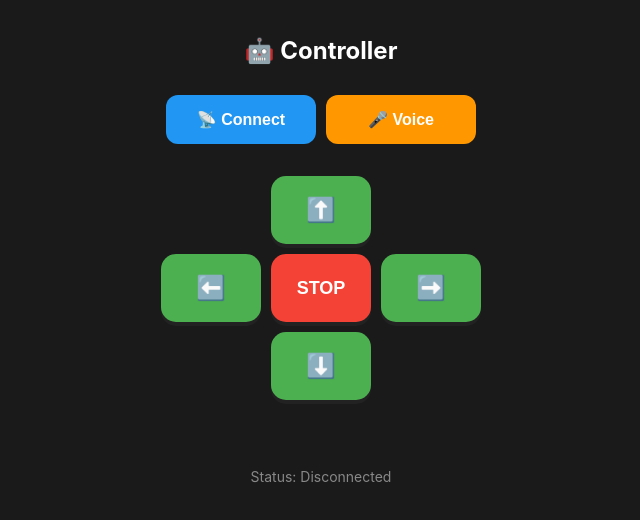
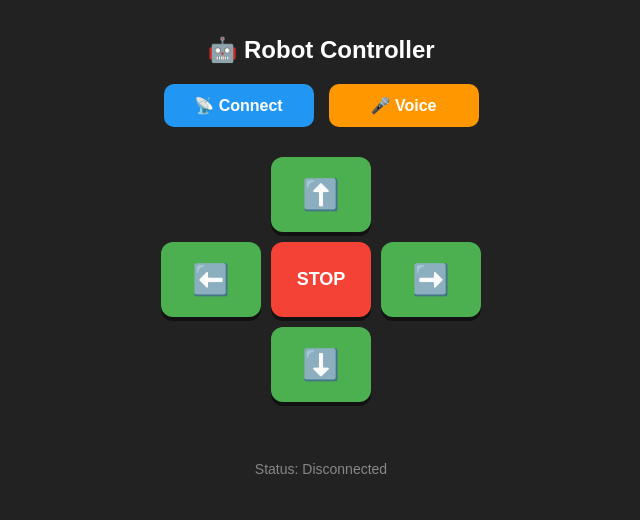
Before and after one commit to adamahmeddd/wheel-chair-control, a plain HTML site: page index.html in a window 1280 px wide. Shown: the whole page, without its empty margins (319-959 px from the left). Drawn offline with Linux system fonts and the light colour scheme.

Commit message:
Update index.html

```diff
--- a/index.html
+++ b/index.html
@@ -3,112 +3,110 @@
 <head>
     <meta charset="UTF-8">
     <meta name="viewport" content="width=device-width, initial-scale=1.0, maximum-scale=1.0, user-scalable=no">
-    <title>Robot Controller</title>
+    <title>Robot Control</title>
     <style>
         body {
-            font-family: -apple-system, BlinkMacSystemFont, "Segoe UI", Roboto, Helvetica, Arial, sans-serif;
+            font-family: sans-serif;
             text-align: center;
-            background-color: #1a1a1a;
+            background-color: #222;
             color: white;
             margin: 0;
             padding: 20px;
-            /* Prevent selecting text while tapping buttons */
             user-select: none;
             -webkit-user-select: none;
         }
 
-        h1 { margin-bottom: 30px; font-size: 24px; }
+        h1 { margin-bottom: 20px; font-size: 24px; }
 
         /* Top Action Buttons */
-        .top-buttons {
+        .top-bar {
             display: flex;
             justify-content: center;
-            gap: 10px;
+            gap: 15px;
             margin-bottom: 30px;
         }
 
-        .btn-main {
-            padding: 15px 20px;
+        .btn-top {
+            padding: 12px 25px;
             font-size: 16px;
-            border-radius: 12px;
             border: none;
+            border-radius: 10px;
+            font-weight: bold;
             cursor: pointer;
-            font-weight: bold;
+            color: white;
             flex: 1;
             max-width: 150px;
         }
 
-        .btn-connect { background-color: #2196F3; color: white; }
-        .btn-voice { background-color: #ff9800; color: white; }
+        .btn-connect { background-color: #2196F3; }
+        .btn-voice { background-color: #ff9800; }
 
-        /* D-Pad / Wheelchair Grid Layout */
-        .control-grid {
+        /* The Cross/D-Pad Layout */
+        .grid-container {
             display: grid;
-            grid-template-columns: repeat(3, 1fr);
-            grid-template-rows: repeat(3, auto);
+            grid-template-columns: 1fr 1fr 1fr;
+            grid-template-rows: auto auto auto;
             gap: 10px;
             max-width: 320px;
-            margin: 0 auto; /* Center the grid */
+            margin: 0 auto;
         }
 
-        .dpad-btn {
+        .dpad {
             background-color: #444;
             color: white;
             border: none;
-            border-radius: 15px;
+            border-radius: 12px;
             padding: 20px 0;
-            font-size: 24px;
+            font-size: 30px;
             cursor: pointer;
-            box-shadow: 0 4px #222; /* 3D effect */
-            active: box-shadow: 0 2px #222; transform: translateY(2px);
-            touch-action: manipulation; /* Improves touch response */
+            box-shadow: 0 4px #111;
+            touch-action: manipulation;
         }
 
-        .dpad-btn:active {
+        .dpad:active {
             background-color: #666;
-            transform: translateY(4px);
+            transform: translateY(3px);
             box-shadow: none;
         }
 
-        /* Specific Button Colors & Positions */
+        /* Button Positions */
         #btn-fwd  { grid-column: 2; grid-row: 1; background-color: #4CAF50; }
         #btn-left { grid-column: 1; grid-row: 2; background-color: #4CAF50; }
-        #btn-stop { grid-column: 2; grid-row: 2; background-color: #f44336; font-size: 18px; font-weight: bold;}
+        #btn-stop { grid-column: 2; grid-row: 2; background-color: #f44336; font-size: 18px; font-weight: 900; }
         #btn-right{ grid-column: 3; grid-row: 2; background-color: #4CAF50; }
         #btn-back { grid-column: 2; grid-row: 3; background-color: #4CAF50; }
 
-        #status { margin-top: 30px; color: #888; font-size: 14px; }
-        #voiceText { color: #ff9800; font-style: italic; min-height: 24px; }
-
+        #status { margin-top: 25px; color: #888; font-size: 14px; }
+        #voiceText { color: #ff9800; font-style: italic; min-height: 24px; margin-top: 10px;}
     </style>
 </head>
 <body>
 
-    <h1>🤖 Controller</h1>
+    <h1>🤖 Robot Controller</h1>
 
-    <div class="top-buttons">
-        <button class="btn-main btn-connect" onclick="connectBLE()">📡 Connect</button>
-        <button class="btn-main btn-voice" onclick="startVoice()">🎤 Voice</button>
+    <div class="top-bar">
+        <button class="btn-top btn-connect" onclick="connectBLE()">📡 Connect</button>
+        <button class="btn-top btn-voice" onclick="startVoice()">🎤 Voice</button>
     </div>
 
-    <div class="control-grid">
+    <div class="grid-container">
         <!-- Row 1 -->
-        <button id="btn-fwd" class="dpad-btn" onmousedown="startCmd('F')" onmouseup="endCmd()" ontouchstart="startCmd('F')" ontouchend="endCmd()">⬆️</button>
+        <button id="btn-fwd" class="dpad" onmousedown="startCmd('F')" onmouseup="endCmd()" ontouchstart="startCmd('F')" ontouchend="endCmd()">⬆️</button>
 
         <!-- Row 2 -->
-        <button id="btn-left" class="dpad-btn" onmousedown="startCmd('L')" onmouseup="endCmd()" ontouchstart="startCmd('L')" ontouchend="endCmd()">⬅️</button>
-        <button id="btn-stop" class="dpad-btn" onclick="sendCommand('S')">STOP</button>
-        <button id="btn-right" class="dpad-btn" onmousedown="startCmd('R')" onmouseup="endCmd()" ontouchstart="startCmd('R')" ontouchend="endCmd()">➡️</button>
+        <button id="btn-left" class="dpad" onmousedown="startCmd('L')" onmouseup="endCmd()" ontouchstart="startCmd('L')" ontouchend="endCmd()">⬅️</button>
+        <button id="btn-stop" class="dpad" onclick="sendCommand('S')">STOP</button>
+        <button id="btn-right" class="dpad" onmousedown="startCmd('R')" onmouseup="endCmd()" ontouchstart="startCmd('R')" ontouchend="endCmd()">➡️</button>
 
         <!-- Row 3 -->
-        <button id="btn-back" class="dpad-btn" onmousedown="startCmd('B')" onmouseup="endCmd()" ontouchstart="startCmd('B')" ontouchend="endCmd()">⬇️</button>
+        <button id="btn-back" class="dpad" onmousedown="startCmd('B')" onmouseup="endCmd()" ontouchstart="startCmd('B')" ontouchend="endCmd()">⬇️</button>
     </div>
 
     <p id="voiceText"></p>
     <p id="status">Status: Disconnected</p>
 
     <script>
-        // HM-10 Standard UUIDs
+        // --- CONFIGURATION ---
         const serviceUUID = "0000ffe0-0000-1000-8000-00805f9b34fb";
         const charUUID =    "0000ffe1-0000-1000-8000-00805f9b34fb";
 
@@ -128,7 +126,7 @@
                 document.getElementById("status").innerText = "✅ Connected to " + bleDevice.name;
             } catch (error) {
                 console.log(error);
-                document.getElementById("status").innerText = "❌ Failed: " + error;
+                document.getElementById("status").innerText = "❌ Connection Failed: " + error;
             }
         }
 
@@ -138,13 +136,11 @@
                 const encoder = new TextEncoder();
                 await bleChar.writeValue(encoder.encode(cmd));
             } catch (e) {
-                console.log("Send Error: " + e);
+                console.log("Error sending: " + e);
             }
         }
 
-        // Handle Touch/Click events to prevent sticky buttons
         function startCmd(cmd) {
-            // Prevent default touch actions (scrolling)
             if(event.type === 'touchstart') event.preventDefault();
             sendCommand(cmd);
         }
@@ -154,11 +150,11 @@
             sendCommand('S');
         }
 
-        // --- Voice Recognition ---
+        // --- VOICE ---
         function startVoice() {
             const SpeechRecognition = window.SpeechRecognition || window.webkitSpeechRecognition;
             if (!SpeechRecognition) {
-                alert("Use Chrome Browser for Voice.");
+                alert("Voice control requires Chrome Browser.");
                 return;
             }
 
@@ -172,11 +168,11 @@
                 const command = event.results[0][0].transcript.toLowerCase();
                 document.getElementById("voiceText").innerText = '"' + command + '"';
 
-                if (command.includes("forward") || command.includes("go")) sendCommand('F');
+                if (command.includes("go") || command.includes("forward")) sendCommand('F');
                 else if (command.includes("back") || command.includes("reverse")) sendCommand('B');
                 else if (command.includes("left")) sendCommand('L');
                 else if (command.includes("right")) sendCommand('R');
-                else if (command.includes("stop") || command.includes("halt")) sendCommand('S');
+                else if (command.includes("stop")) sendCommand('S');
             };
 
             recognition.onspeechend = function() {
```
